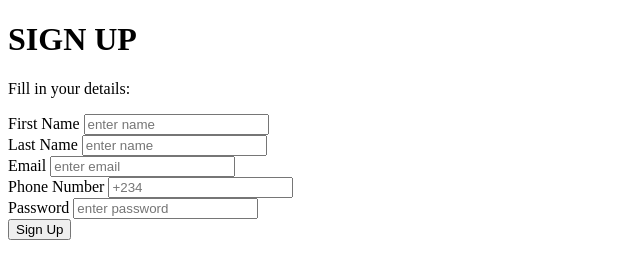
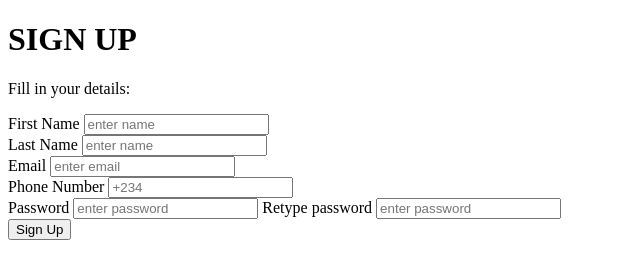
Before and after one commit to chhkas1/Thursday-16th, a plain HTML site: page index.html in a window 1280 px wide. Shown: the whole page, without its empty margins (0-640 px from the left). Drawn offline with Linux system fonts and the light colour scheme.

Commit message:
third commit

```diff
--- a/index.html
+++ b/index.html
@@ -6,6 +6,7 @@
     <title>Document</title>
 </head>
 <body>
+    <form>
     <h1>SIGN UP</h1>
     <p>Fill in your details:</p>
     <div>
@@ -27,7 +28,10 @@
     <div>
         <label for="password">Password</label>
         <input type="password" placeholder="enter password">
+        <label for="password">Retype password</label>
+        <input type="password" placeholder="enter password">
     </div>
     <button>Sign Up</button>
+    </form>
 </body>
 </html>
```
